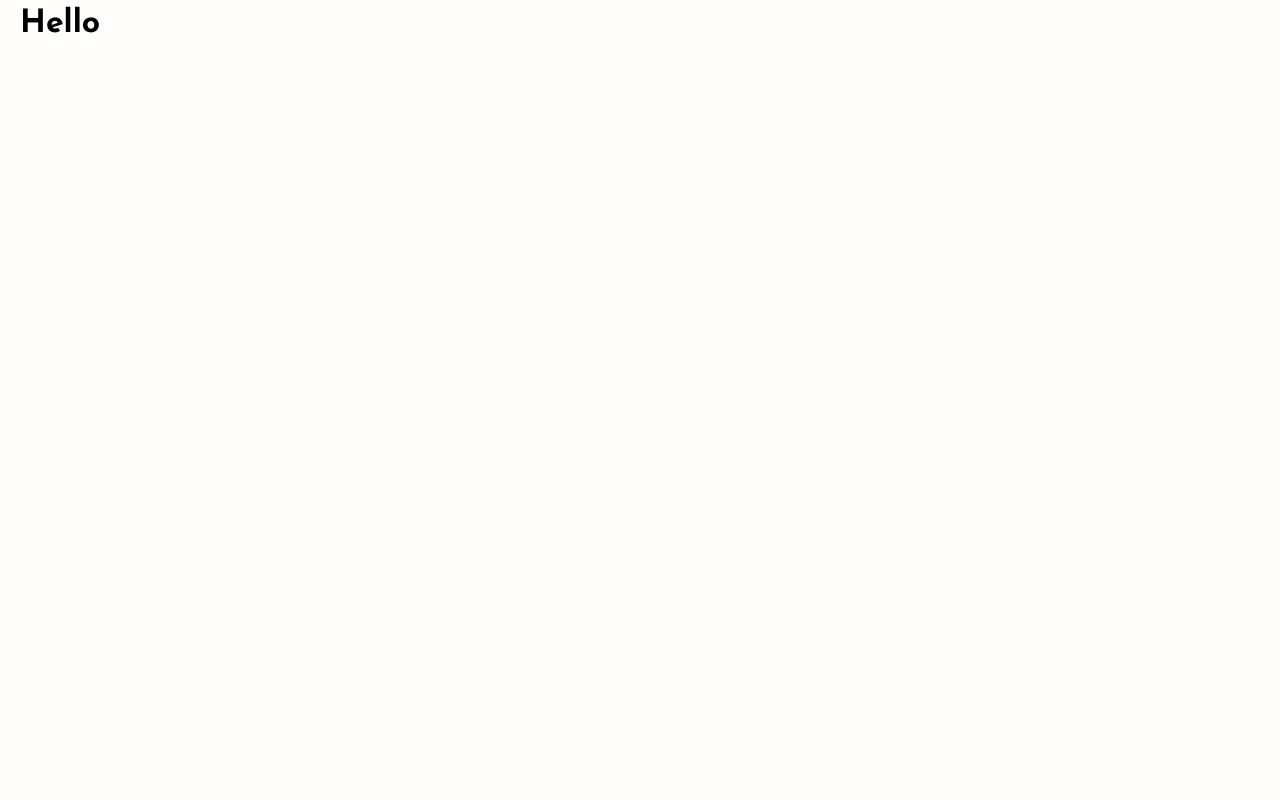
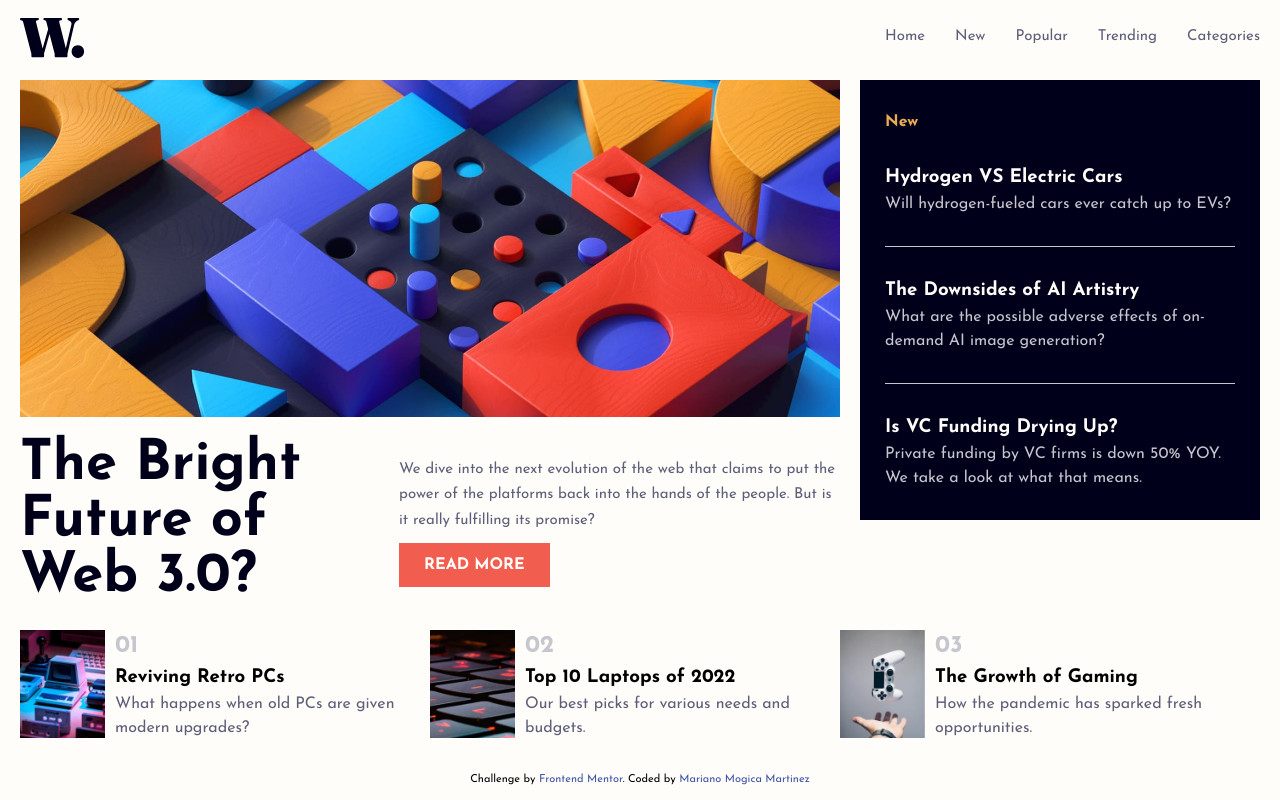
Before and after one commit to Mariano7M/News-Homepage, a React (Vite) app: page / in a window 1280 px wide. Built offline with nearby package versions, Linux system fonts and the light colour scheme.

Commit message:
Fix: Trying more things

```diff
--- a/package.json
+++ b/package.json
@@ -19,7 +19,10 @@
 		"eslint-plugin-promise": "^6.1.1",
 		"eslint-plugin-react": "^7.32.2",
 		"prettier": "2.8.7",
-		"vite": "^4.2.1"
+		"vite": "^4.2.1",
+		"@types/react": "^18.0.28",
+		"@types/react-dom": "^18.0.11",
+		"@vitejs/plugin-react": "^3.1.0"
 	},
 	"dependencies": {
 		"@vitejs/plugin-react": "3.1.0",
--- a/src/main.jsx
+++ b/src/main.jsx
@@ -1,9 +1,9 @@
 import React from 'react'
 import ReactDOM from 'react-dom/client'
-// import App from './App'
+import App from './App'
 
 ReactDOM.createRoot(document.getElementById('app')).render(
 	<React.StrictMode>
-		<h1>Hello</h1>
+		<App />
 	</React.StrictMode>
 )
```
Also changed, not shown: 1 other file (tests, documents, lock files or other folders).
